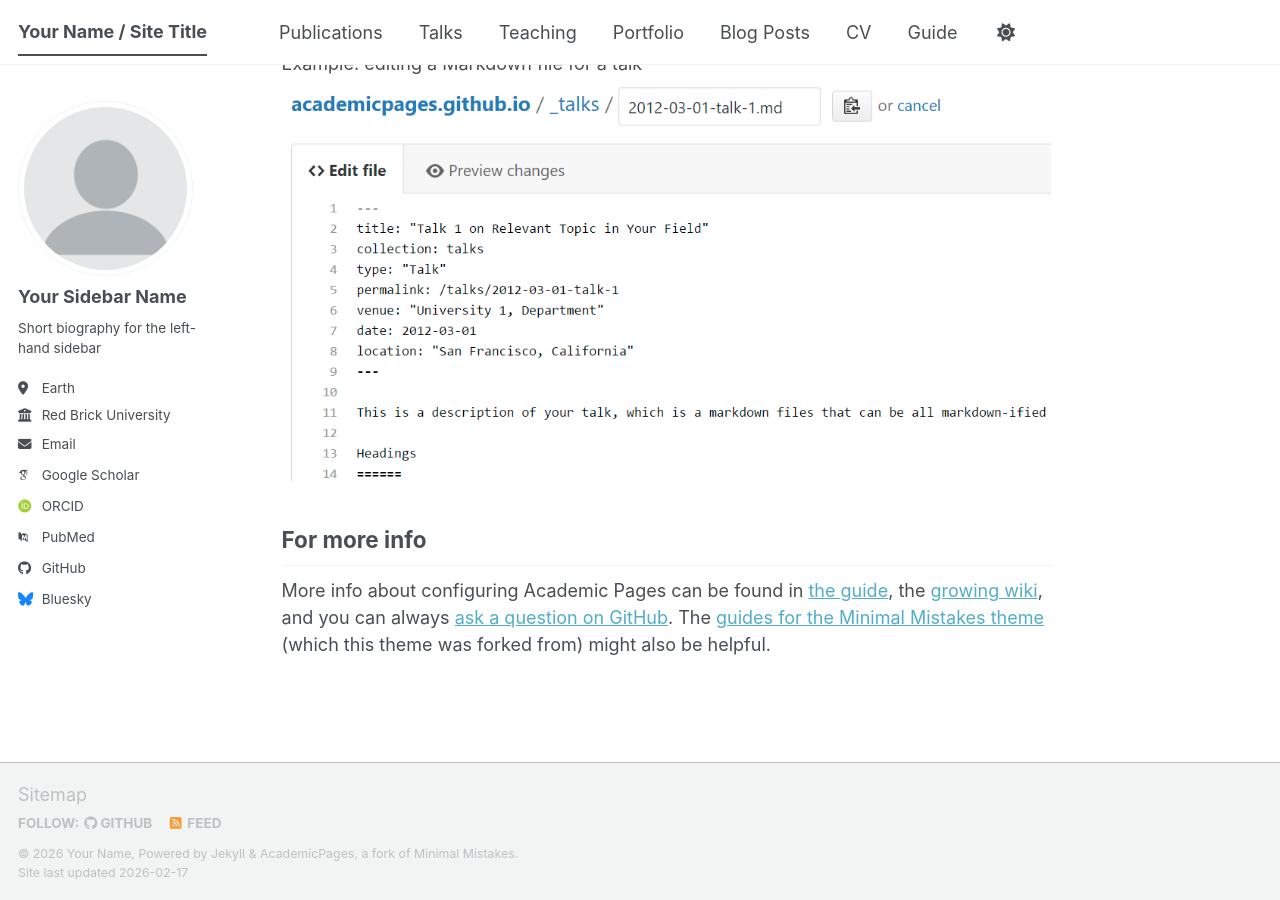
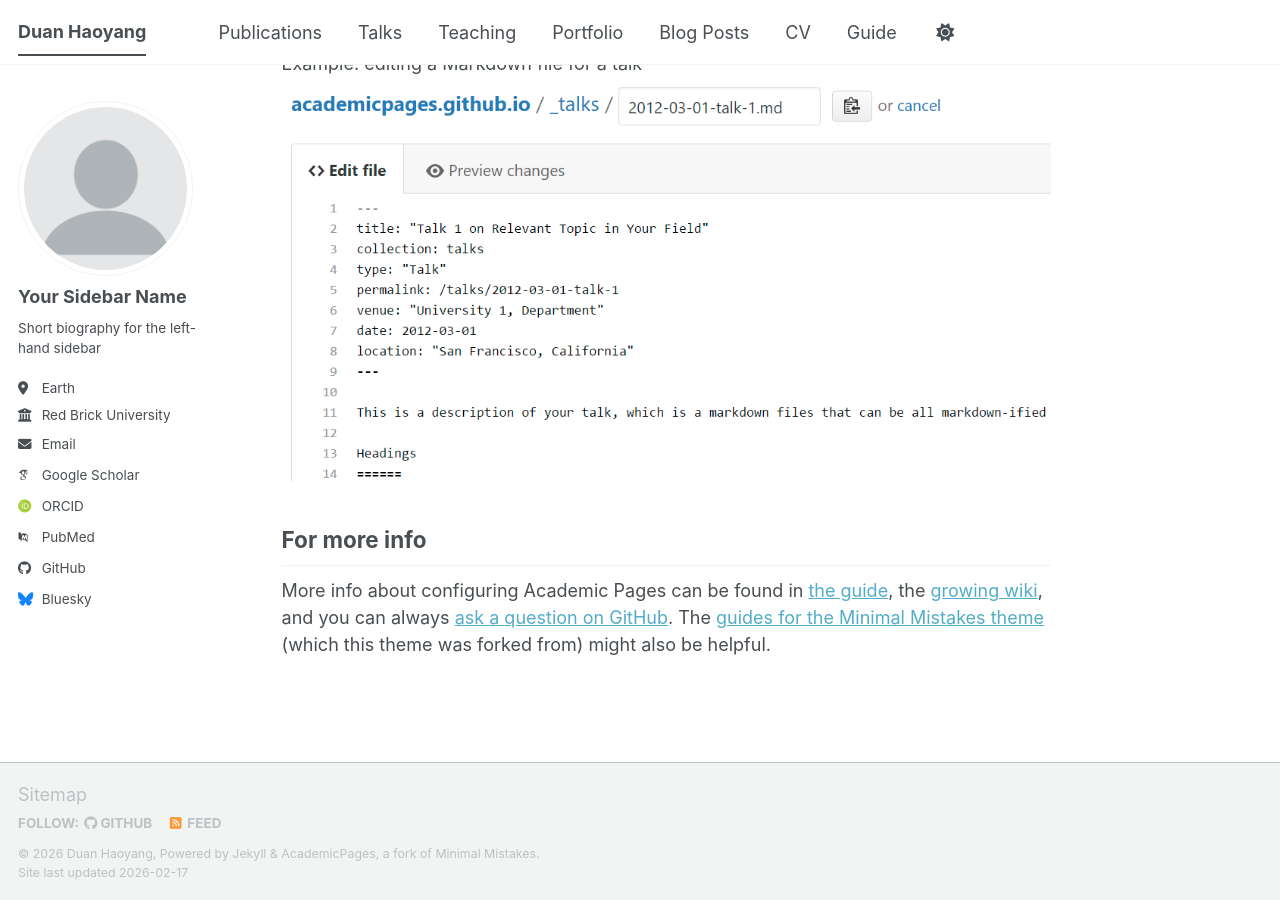
Before and after one commit to haoyangduan/haoyangduan.github.io, a Jekyll site: the page built from _pages/about.md, in a window 1280 px wide and 900 px high, scrolled down 2720 px. Built offline with Jekyll 4.4.1, drawn with Linux system fonts in a browser that asks for light colours; some web fonts are replaced; a script bundle is joined from its source files by our own code; library files that are not in the unit come from our copies.

Commit message:
Update _config.yml

```diff
--- a/_config.yml
+++ b/_config.yml
@@ -9,11 +9,11 @@
 # Basic Site Settings
 locale                   : "en-US"
 site_theme               : "default" # The available themes options are "default", "air", "sunrise", "mint", "dirt" and "contrast"
-title                    : "Your Name / Site Title"
+title                    : "Duan Haoyang"
 title_separator          : "-"
-name                     : &name "Your Name"
-description              : &description "Your Name's academic portfolio"   # Update this with a general description of your site, this is the default if not overridden by a page
-url                      : https://academicpages.github.io # The base hostname & protocol for your site e.g. "https://[your GitHub username].github.io",
+name                     : &name "Duan Haoyang"
+description              : &description "I am a third-year undergrad from Nanyang Technologcal University(NTU)"   # Update this with a general description of your site, this is the default if not overridden by a page
+url                      : https://haoyangduan.github.io # The base hostname & protocol for your site e.g. "https://[your GitHub username].github.io",
                                                            # or if you already have some other page hosted on Github then use "https://[your GitHub username].github.io/[Your Repo Name]"
 baseurl                  : "" # the subpath of your site, e.g. "/blog"
 repository               : "academicpages/academicpages.github.io"
```
